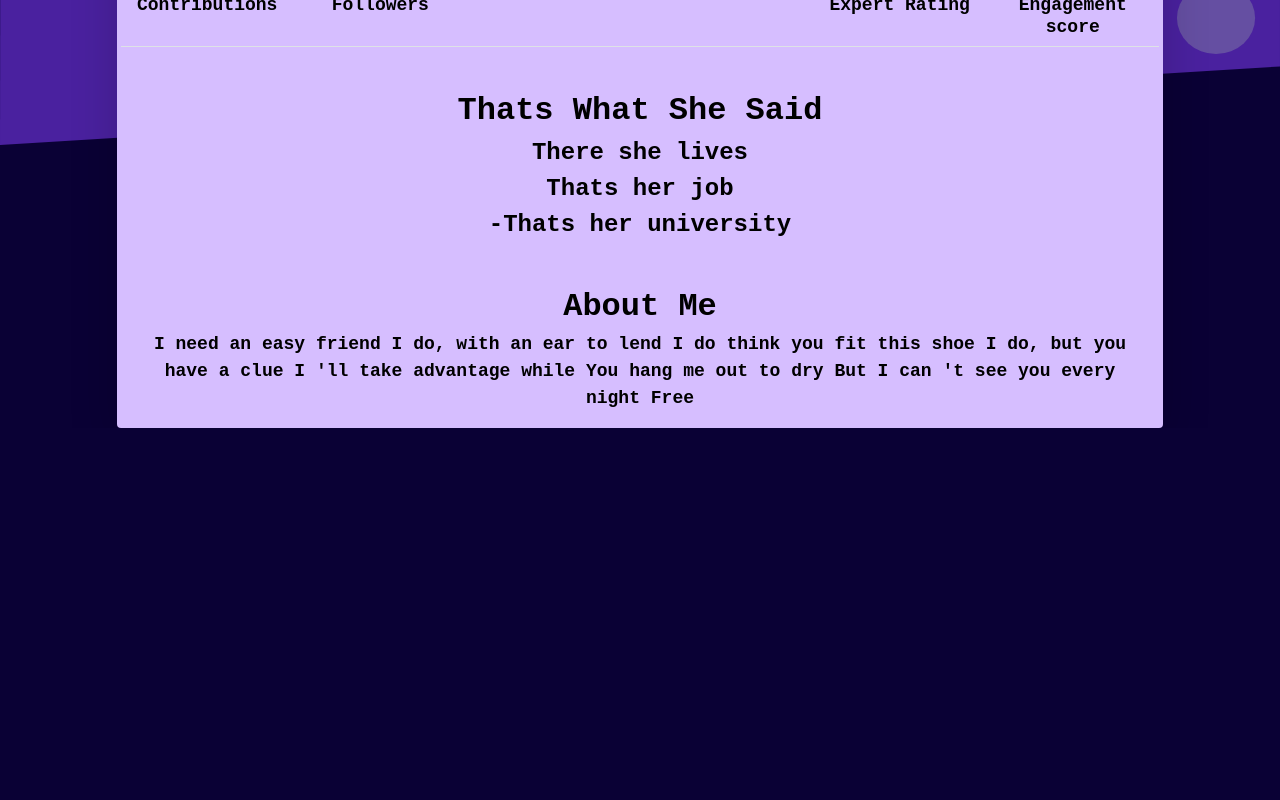
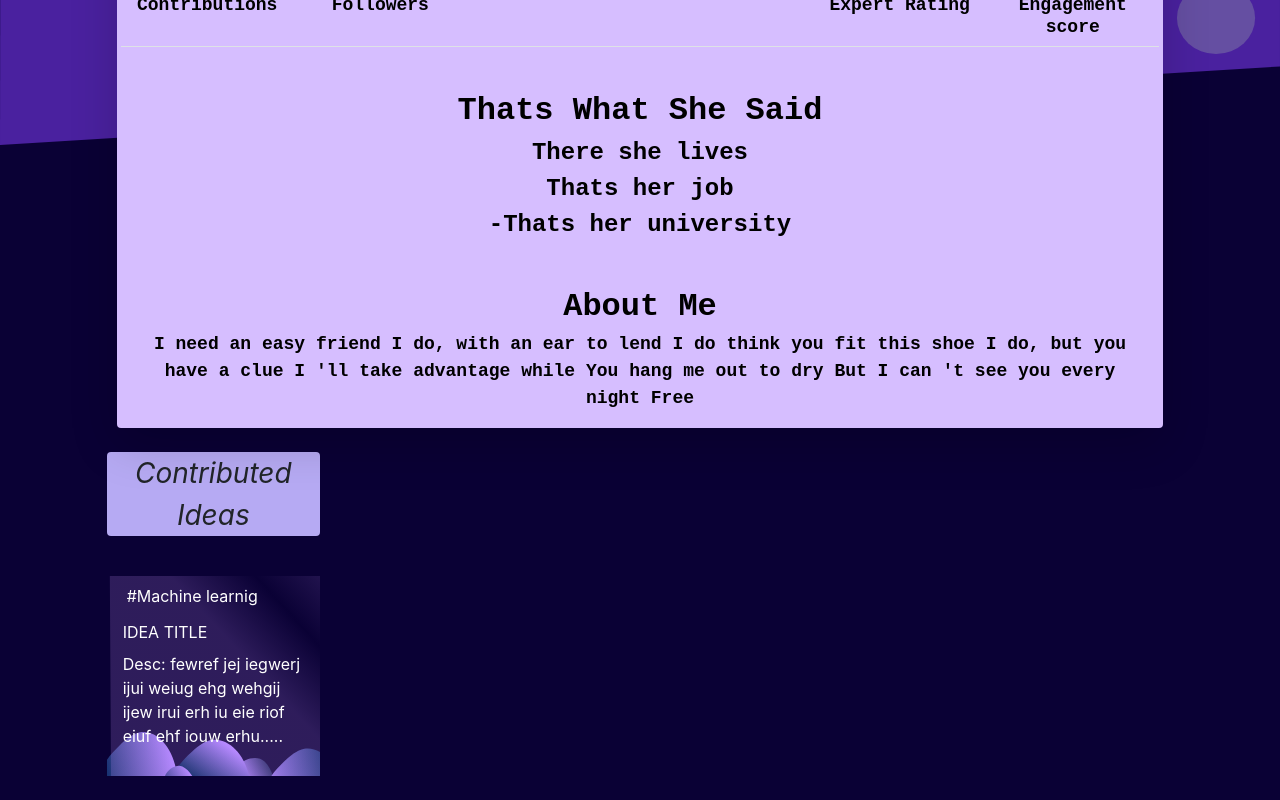
Before and after one commit to srinivass2000/IDyfy, a React (Create React App) app in the folder client/: page /profile in a window 1280 px wide. Shown: the part 424-1224 px from the top of the page. Before the commit the page ends 852 px from the top, so only its background shows below. Built offline with nearby package versions, Linux system fonts and the light colour scheme.

Commit message:
Error page and profile

```diff
--- a/client/src/App.js
+++ b/client/src/App.js
@@ -10,6 +10,7 @@ import Starred_ideas from "./components/Starred_Ideas/starred_ideas";
 import Profile from "./components/Profile/Profile";
 import MyIdeas from "./components/MyIdeas/myideas";
 import { isMobile } from "react-device-detect";
+import Error from "./components/error/error";
 function App() {
   return (
     <div className="App">
@@ -30,6 +31,7 @@ function App() {
           <Route path="/starred" exact component={Starred_ideas} />
           <Route path="/profile" exact component={Profile} />
           <Route path="/myideas" exact component={MyIdeas} />
+          <Route path="/" component={Error} />
         </Switch>
         {/* <Footer /> */}
       </BrowserRouter>
--- a/client/src/components/Profile/Profile.js
+++ b/client/src/components/Profile/Profile.js
@@ -49,6 +49,24 @@ const Profile = () => {
           </div>{" "}
         </div>{" "}
       </div>{" "}
+      <div className="container ">
+        <div className="row mt-4">
+          <div className="fs-3 offset-lg-1 col-lg-2 offset-1 col-5 blue border-radius rounded">
+            <em>Contributed Ideas</em>
+          </div>
+        </div>
+        <div className="row ">
+          <div className="idea offset-lg-1 col-lg-2 offset-2 col-8 mr-28 text-white mt-10">
+            <p className="text-left p-2">#Machine learnig</p>
+            <p className="text-left p-1">IDEA TITLE</p>
+            <p className="text-left p-1">
+              Desc: fewref jej iegwerj ijui weiug ehg wehgij ijew irui erh iu
+              eie riof eiuf ehf iouw erhu.....
+            </p>
+          </div>
+        </div>
+        <div className="row mt-4"></div>
+      </div>
     </div>
   );
 };
--- a/client/src/components/Profile/profile.css
+++ b/client/src/components/Profile/profile.css
@@ -14,7 +14,15 @@
     border-top: solid 230px transparent;
 
 }
-
+.idea{
+    background-image: url("../../assets/svg/ideas.svg");
+    /* background-position: center; */
+    /* background-repeat:repeat; */
+    /* background-size:300px 200px; */
+    height: 200px;
+    bottom: 0;
+    /* width:200px */
+}
 
 .color{
     background-color: #D6BEFF;
--- /dev/null
+++ b/client/src/components/error/error.js
@@ -0,0 +1,50 @@
+import React from "react";
+import error from "../../assets/svg/404.svg";
+import Idyfy_logo from "../../assets/svg/Idyfy_logo.svg";
+import Stones from "../../assets/svg/stones1.svg";
+import Idyfy_name from "../../assets/svg/Idyfy_name_Signup.svg";
+
+import "../Feed_Tile/feed.css";
+import { Link } from "react-router-dom";
+const Error = () => {
+  return (
+    <>
+      <div className="container">
+        {/* <div className="row ">
+          <div className="offset-lg-4 col-lg-4 offset-1 col-10 flex justify-center">
+            <img src={Idyfy_logo} alt="404" />
+          </div>
+        </div>
+        <div className="row">
+          <div className="offset-lg-4 col-lg-4 offset-1 col-10  flex justify-center">
+            <img src={Idyfy_name} alt="404" />
+          </div>
+        </div> */}
+        <div className="row mt-2">
+          <div className="offset-lg-4 col-lg-4 offset-1 col-10  flex justify-center">
+            <img src={error} alt="404" style={{ height: "40rem" }} />
+          </div>
+        </div>
+        <div className="row ">
+          <div className="text-white offset-lg-4 col-lg-4 offset-1 col-10  flex justify-center">
+            <p style={{ "font-size": "40px" }}>404</p>
+          </div>
+        </div>
+        <p className="text-white">
+          Sorry, you are not authorized to access this page.
+        </p>
+        <div className="row mt-3">
+          <div className="text-white offset-lg-4 col-lg-4 offset-1 col-10  flex justify-center">
+            <Link to="/feed">
+              <button className="btn btn-outline-danger">Back Home</button>
+            </Link>
+          </div>
+        </div>
+      </div>
+      <div className="">
+        <img src={Stones} alt="footer" style={{ width: "100%" }} />
+      </div>
+    </>
+  );
+};
+export default Error;
```
Also changed, not shown: client/src/assets/svg/404.svg (added), client/src/assets/svg/ideas.svg (added).
